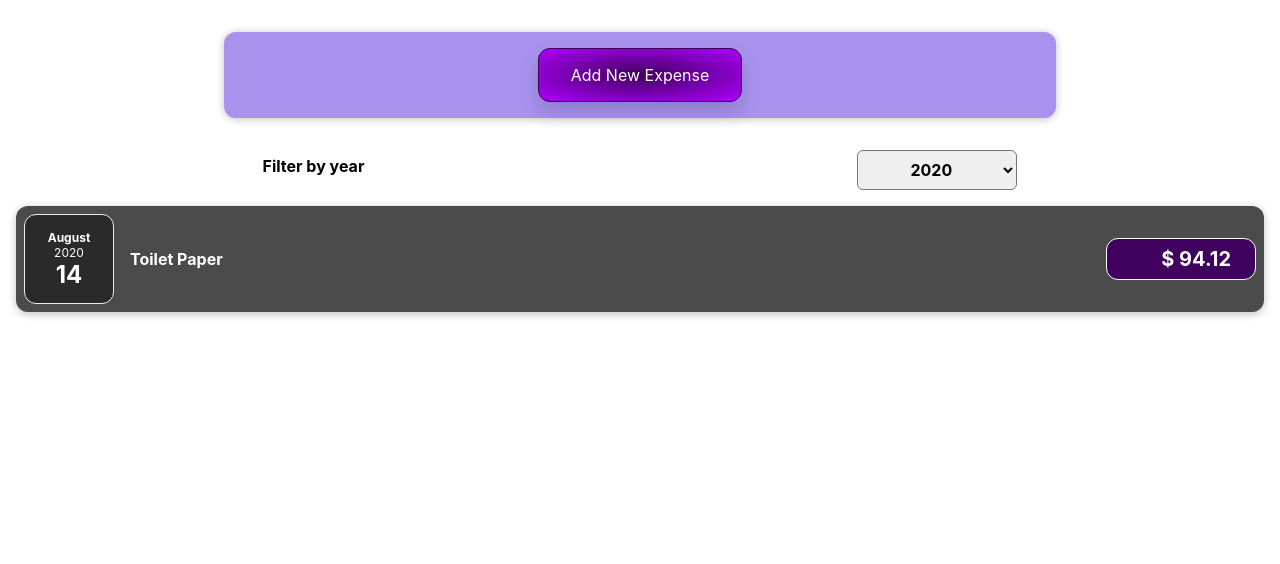
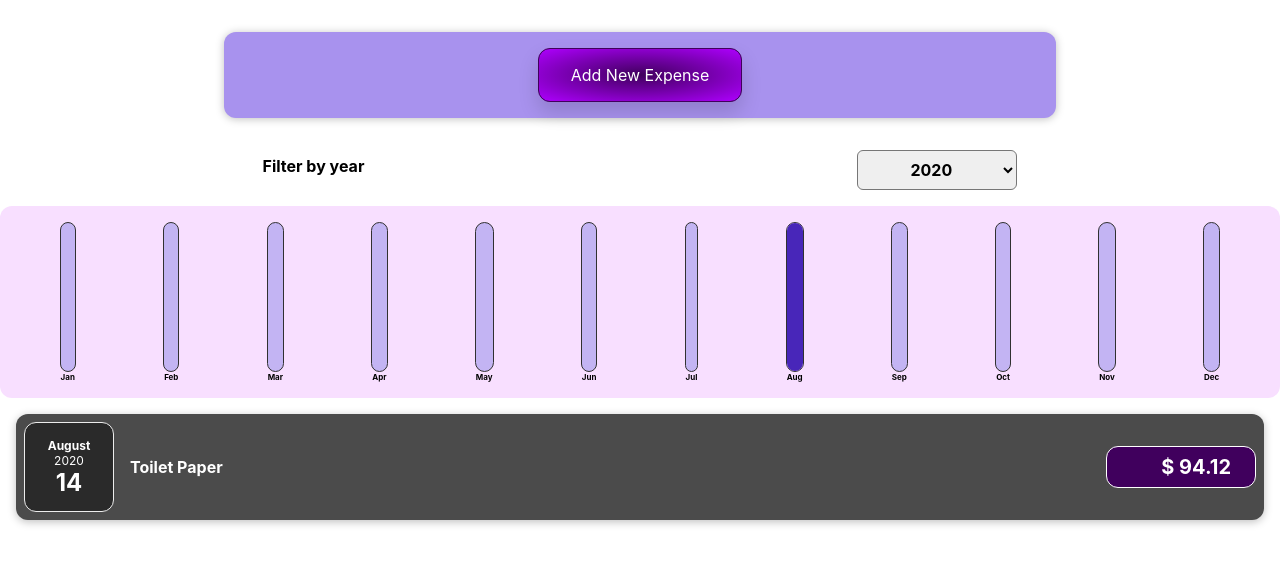
Before and after one commit to pedrofonsecapadilha/Udemy, a React (Create React App) app in the folder React-TheCompleteGuide/1-project/: page / in a window 1280 px wide. Shown: the top 564 px of the page. Built offline with nearby package versions, Linux system fonts and the light colour scheme.

Commit message:
seção 5 - 70

```diff
--- /dev/null
+++ b/React-TheCompleteGuide/1-project/src/components/Chart/Chart.css
@@ -0,0 +1,9 @@
+.chart {
+  padding: 1rem;
+  border-radius: 12px;
+  background-color: #f8dfff;
+  text-align: center;
+  display: flex;
+  justify-content: space-around;
+  height: 10rem;
+}
--- /dev/null
+++ b/React-TheCompleteGuide/1-project/src/components/Chart/Chart.js
@@ -0,0 +1,23 @@
+import './Chart.css';
+import ChartBar from './ChartBar';
+
+const Chart = props => {
+
+  const dataPointValues = props.dataPoints.map(dataPoint => dataPoint.value);
+  const totalMaximum = Math.max(...dataPointValues);
+
+  return (
+    <div className='chart'>
+      {props.dataPoints.map(dataPoint => (
+        <ChartBar
+          key={dataPoint.label}
+          value={dataPoint.value}
+          maxValue={totalMaximum}
+          label={dataPoint.label}
+        />
+      ))}
+    </div>
+  );
+};
+
+export default Chart;
--- /dev/null
+++ b/React-TheCompleteGuide/1-project/src/components/Chart/ChartBar.css
@@ -0,0 +1,30 @@
+.chart-bar {
+  height: 100%;
+  display: flex;
+  flex-direction: column;
+  align-items: center;
+}
+
+.chart-bar__inner {
+  height: 100%;
+  width: 100%;
+  border: 1px solid #313131;
+  border-radius: 12px;
+  background-color: #c3b4f3;
+  overflow: hidden;
+  display: flex;
+  flex-direction: column;
+  justify-content: flex-end;
+}
+
+.chart-bar__fill {
+  background-color: #4826b9;
+  width: 100%;
+  transition: all 0.3s ease-out;
+}
+
+.chart-bar__label {
+  font-weight: bold;
+  font-size: 0.5rem;
+  text-align: center;
+}
--- /dev/null
+++ b/React-TheCompleteGuide/1-project/src/components/Chart/ChartBar.js
@@ -0,0 +1,21 @@
+import './ChartBar.css'
+
+const ChartBar = props => {
+
+  let barFillHeight = '0%';
+  if (props.maxValue > 0) {
+    barFillHeight = Math.round((props.value / props.maxValue) * 100) + '%';
+  }
+
+  return (
+    <div className='chart-bar'>
+      <div className='chart-bar__inner'>
+        <div className='chart-bar__fill' style={{height: barFillHeight}}></div>
+      </div>
+      <div className='chart-bar__label'>{props.label}</div>
+    </div>
+  );
+};
+
+
+export default ChartBar;
--- a/React-TheCompleteGuide/1-project/src/components/Expenses/Expenses.js
+++ b/React-TheCompleteGuide/1-project/src/components/Expenses/Expenses.js
@@ -4,6 +4,7 @@
 import Card from '../UI/Card';
 import ExpensesFilter from './ExpensesFilter';
 import ExpensesList from './ExpensesList';
+import ExpensesChart from "./ExpensesChart";
 
 function Expenses(props) {
 
@@ -25,7 +26,7 @@
           selected={filteredYear}
           onChangeFilter={filterChangeHandler}>
         </ExpensesFilter>
-
+        <ExpensesChart expenses={filteredExpenses}></ExpensesChart>
         <ExpensesList items={filteredExpenses}></ExpensesList>
 
       </Card>
--- /dev/null
+++ b/React-TheCompleteGuide/1-project/src/components/Expenses/ExpensesChart.js
@@ -0,0 +1,30 @@
+import Chart from '../Chart/Chart';
+
+const ExpensesChart = props => {
+
+  const chartDataPoints = [
+    {label: 'Jan', value: 0},
+    {label: 'Feb', value: 0},
+    {label: 'Mar', value: 0},
+    {label: 'Apr', value: 0},
+    {label: 'May', value: 0},
+    {label: 'Jun', value: 0},
+    {label: 'Jul', value: 0},
+    {label: 'Aug', value: 0},
+    {label: 'Sep', value: 0},
+    {label: 'Oct', value: 0},
+    {label: 'Nov', value: 0},
+    {label: 'Dec', value: 0},
+  ];
+
+  for (const expense of props.expenses) {
+    const expenseMonth = expense.date.getMonth();
+    chartDataPoints[expenseMonth].value += expense.amount;
+  }
+
+  return (
+      <Chart dataPoints={chartDataPoints}></Chart>
+  );
+};
+
+export default ExpensesChart
```
